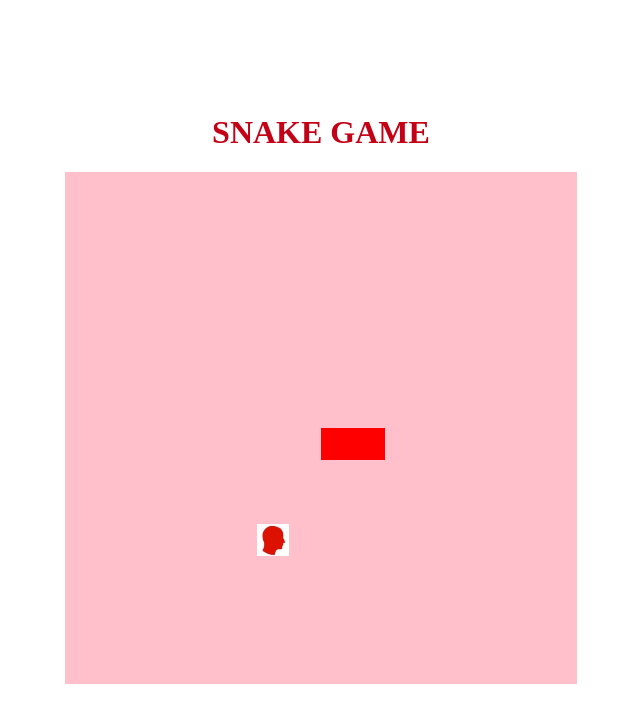
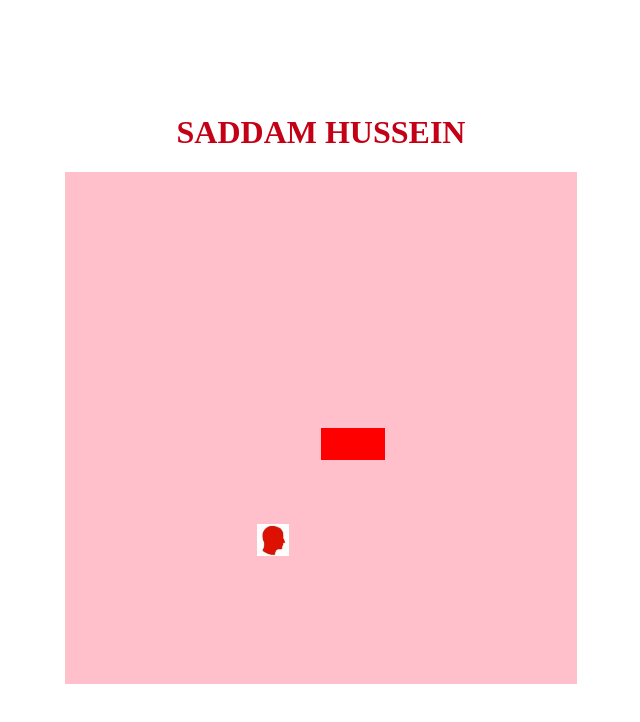
Before and after one commit to Rafs-kk/snake-game-dio, a plain HTML site: page index.html in a window 1280 px wide. Shown: the whole page, without its empty margins (295-935 px from the left). Drawn offline with Linux system fonts and the light colour scheme.

Commit message:
Saddam Hussein KKKKKKKKJJJ

```diff
--- a/index.html
+++ b/index.html
@@ -9,7 +9,7 @@
     <script defer src="script.js"></script>
 </head>
 <body>
-    <h1>SNAKE GAME</h1>
+    <h1>SADDAM HUSSEIN</h1>
     <canvas id="snake" width="512" height="512"></canvas>
 </body>
 </html>
```
